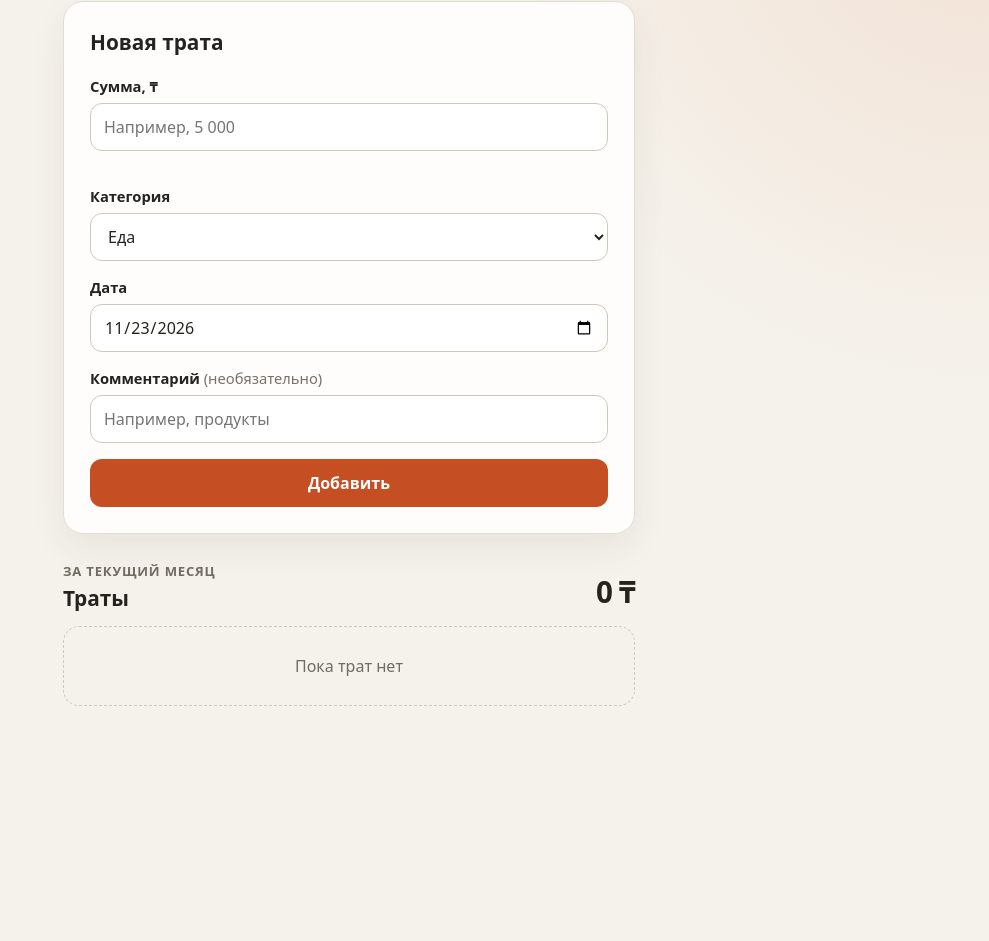
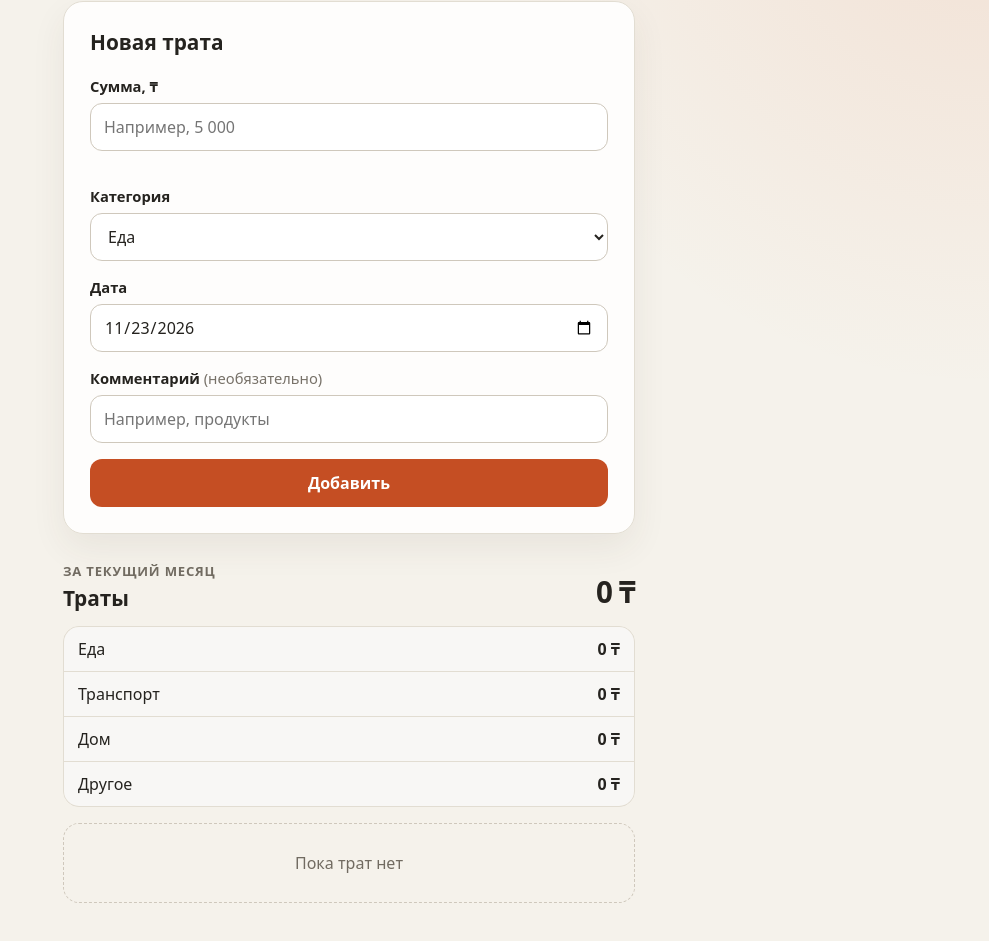
Before and after one commit to alkaliyev/rashody, a plain HTML site: page index.html in a window 1280 px wide. Shown: the part 125-1066 px from the top of the page, without its empty margins (291-1280 px from the left). Before the commit the page ends 895 px from the top, so only its background shows below. Drawn offline with Linux system fonts and the light colour scheme.

Commit message:
feat: add monthly totals by category

```diff
--- a/index.html
+++ b/index.html
@@ -73,6 +73,25 @@
           <output class="summary__total" id="month-total">0 ₸</output>
         </div>
 
+        <ul class="category-totals" aria-label="Итоги по категориям">
+          <li>
+            <span>Еда</span>
+            <output id="category-total-food">0 ₸</output>
+          </li>
+          <li>
+            <span>Транспорт</span>
+            <output id="category-total-transport">0 ₸</output>
+          </li>
+          <li>
+            <span>Дом</span>
+            <output id="category-total-home">0 ₸</output>
+          </li>
+          <li>
+            <span>Другое</span>
+            <output id="category-total-other">0 ₸</output>
+          </li>
+        </ul>
+
         <p class="empty-state" id="empty-state">Пока трат нет</p>
         <ul class="expense-list" id="expense-list" aria-live="polite"></ul>
       </section>
--- a/script.js
+++ b/script.js
@@ -1,7 +1,8 @@
 "use strict";
 
 const STORAGE_KEY = "rashody.expenses.v1";
-const CATEGORIES = new Set(["Еда", "Транспорт", "Дом", "Другое"]);
+const CATEGORY_NAMES = ["Еда", "Транспорт", "Дом", "Другое"];
+const CATEGORIES = new Set(CATEGORY_NAMES);
 
 const form = document.querySelector("#expense-form");
 const amountInput = document.querySelector("#amount");
@@ -12,6 +13,12 @@ const amountError = document.querySelector("#amount-error");
 const expenseList = document.querySelector("#expense-list");
 const emptyState = document.querySelector("#empty-state");
 const monthTotal = document.querySelector("#month-total");
+const categoryTotalOutputs = {
+  Еда: document.querySelector("#category-total-food"),
+  Транспорт: document.querySelector("#category-total-transport"),
+  Дом: document.querySelector("#category-total-home"),
+  Другое: document.querySelector("#category-total-other"),
+};
 
 let expenses = loadExpenses();
 
@@ -134,8 +141,15 @@ function render() {
   expenses.forEach((expense) => fragment.append(createExpenseItem(expense)));
   expenseList.append(fragment);
 
-  monthTotal.value = formatMoney(getCurrentMonthTotal());
+  const totals = getCurrentMonthTotals();
+  monthTotal.value = formatMoney(totals.total);
   monthTotal.textContent = monthTotal.value;
+
+  CATEGORY_NAMES.forEach((category) => {
+    const formattedTotal = formatMoney(totals.byCategory[category]);
+    categoryTotalOutputs[category].value = formattedTotal;
+    categoryTotalOutputs[category].textContent = formattedTotal;
+  });
 }
 
 function createExpenseItem(expense) {
@@ -166,13 +180,21 @@ function createExpenseItem(expense) {
   return item;
 }
 
-function getCurrentMonthTotal() {
+function getCurrentMonthTotals() {
   const now = new Date();
   const currentMonth = `${now.getFullYear()}-${String(now.getMonth() + 1).padStart(2, "0")}-`;
+  const byCategory = Object.fromEntries(CATEGORY_NAMES.map((category) => [category, 0]));
 
-  return expenses.reduce((total, expense) => {
-    return expense.date.startsWith(currentMonth) ? total + expense.amount : total;
-  }, 0);
+  expenses.forEach((expense) => {
+    if (expense.date.startsWith(currentMonth)) {
+      byCategory[expense.category] += expense.amount;
+    }
+  });
+
+  return {
+    byCategory,
+    total: CATEGORY_NAMES.reduce((sum, category) => sum + byCategory[category], 0),
+  };
 }
 
 function showAmountError(message) {
--- a/styles.css
+++ b/styles.css
@@ -157,6 +157,34 @@ button:active {
   letter-spacing: -0.03em;
 }
 
+.category-totals {
+  display: grid;
+  gap: 1px;
+  margin: 0 0 16px;
+  padding: 0;
+  overflow: hidden;
+  border: 1px solid #e2ddd2;
+  border-radius: 16px;
+  background: #e2ddd2;
+  list-style: none;
+}
+
+.category-totals li {
+  display: flex;
+  align-items: center;
+  justify-content: space-between;
+  gap: 16px;
+  min-height: 44px;
+  padding: 10px 14px;
+  background: rgba(255, 255, 255, 0.78);
+}
+
+.category-totals output {
+  flex: none;
+  font-weight: 800;
+  white-space: nowrap;
+}
+
 .empty-state {
   padding: 28px 18px;
   border: 1px dashed #cfc8bc;
```
Also changed, not shown: 1 other file.
